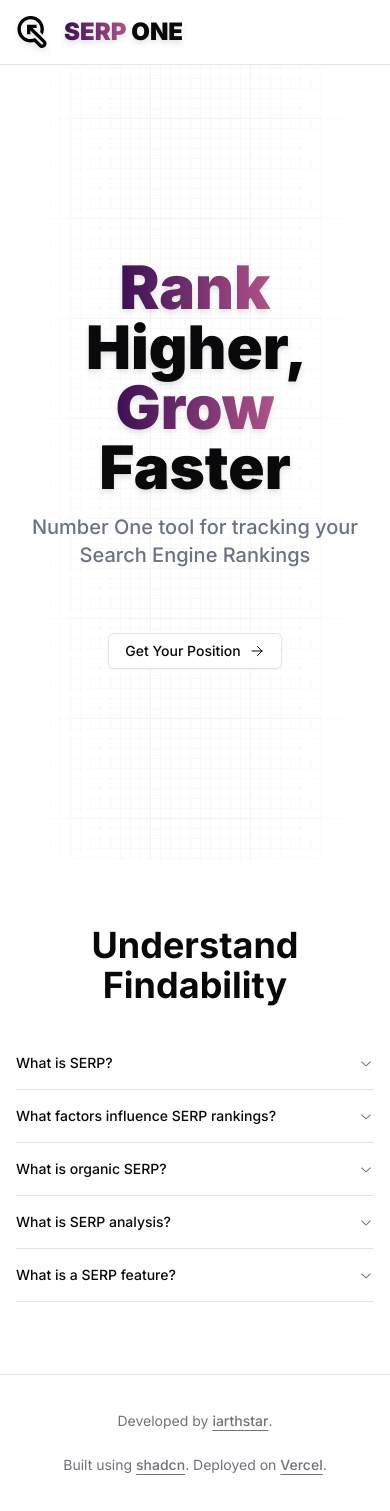
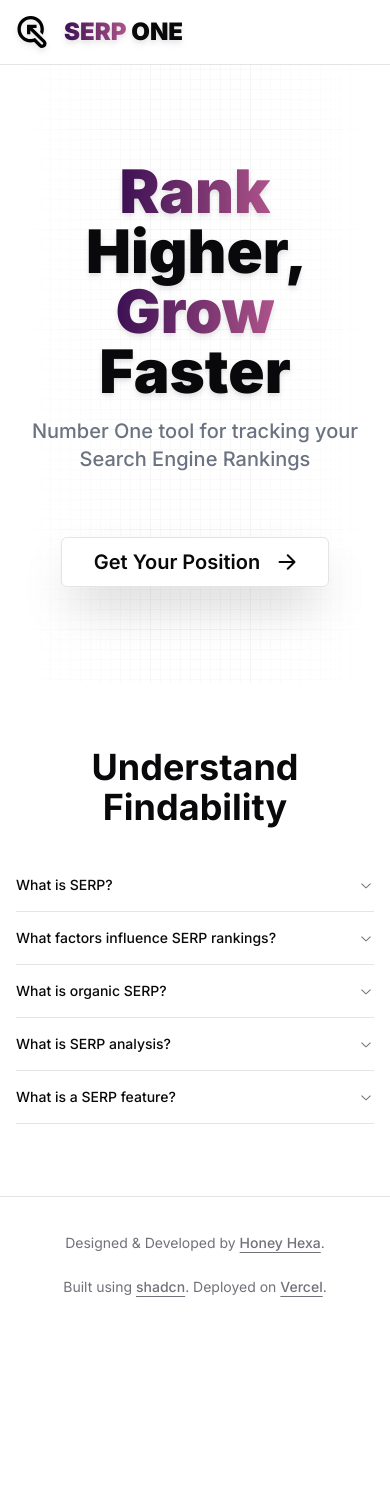
Before and after one commit to Serp-One/serp-one---website, a Next.js app: page / in a window 390 px wide. After the commit the page ends 1333 px from the top, so only its background shows below. Built offline with nearby package versions, Linux system fonts and the light colour scheme.

Commit message:
Updated : Homepage responsiveness
* UI Cosmetics

```diff
--- a/app/app/layout.tsx
+++ b/app/app/layout.tsx
@@ -19,14 +19,14 @@ export default function RootLayout({
   children: React.ReactNode;
 }) {
   return (
-    <ClerkProvider>
+    // <ClerkProvider>
       <html lang="en">
         <body className={inter.className}>
-          <AppHeader />
+          {/* <AppHeader /> */}
           {children}
           <SiteFooter />
         </body>
       </html>
-    </ClerkProvider>
+    // </ClerkProvider>
   );
 }
--- a/app/app/page.tsx
+++ b/app/app/page.tsx
@@ -4,7 +4,7 @@ import { UserButton } from "@clerk/nextjs";
 export default function Home() {
   return (
     <div>
-      <UserButton afterSignOutUrl="/"/>
+      {/* <UserButton afterSignOutUrl="/"/> */}
     </div>
   )
 }
--- a/app/page.tsx
+++ b/app/page.tsx
@@ -10,6 +10,7 @@ import {
   AccordionItem,
   AccordionTrigger,
 } from "@/components/ui/accordion";
+import Link from "next/link";
 
 export default function Home() {
   return (
@@ -21,7 +22,7 @@ export default function Home() {
           <div className="w-full h-full bg-gradient-to-r from-white from-5%" />
           <div className="w-full h-full bg-gradient-to-l from-white from-5%" />
           <PageContaier>
-            <div className="flex flex-col items-center py-48">
+            <div className="flex flex-col items-center py-24 md:py-48">
               <h1 className="drop-shadow-md text-6xl font-black text-center">
                 <TextGradient>Rank</TextGradient> Higher,{" "}
                 <TextGradient>Grow</TextGradient> Faster
@@ -29,11 +30,18 @@ export default function Home() {
               <p className="text-xl font-medium text-center text-gray-500 mt-4">
                 Number One tool for tracking your Search Engine Rankings
               </p>
-              <Button variant="outline" className="bg-white mt-16">
-                Get Your Position <Icons.arrowRight className="ml-2 h-4 w-4" />
-              </Button>
+              <Link href="/sign-up">
+                <Button
+                  variant="outline"
+                  className="transition-all shadow-2xl hover:shadow-sm bg-white mt-16 text-xl font-semibold px-8 py-6"
+                >
+                  Get Your Position{" "}
+                  <span className="ml-3 transform rotate-90">
+                    <Icons.arrowUp className=" h-6 w-6 stroke-2 animate-bounce" />{" "}
+                  </span>
+                </Button>
+              </Link>
             </div>
-
           </PageContaier>
         </ZStack>
         <PageContaier className="w-full max-w-4xl flex flex-col gap-y-8">
--- a/app/sign-in/[[...sign-in]]/page.tsx
+++ b/app/sign-in/[[...sign-in]]/page.tsx
@@ -4,7 +4,7 @@ import { ClerkProvider, SignIn } from "@clerk/nextjs";
 export default function Page() {
   return (
     <ClerkProvider>
-      <div className="h-screen w-screen flex items-center justify-center">
+      <div className="h-screen w-screen flex items-center justify-center bg-gradient-to-l from-[#ad5389] to-[#3c1053]">
       <SignIn />
       </div>
     </ClerkProvider>
--- a/app/sign-up/[[...sign-up]]/page.tsx
+++ b/app/sign-up/[[...sign-up]]/page.tsx
@@ -3,7 +3,7 @@ import { ClerkProvider, SignUp } from "@clerk/nextjs";
 export default function Page() {
   return (
     <ClerkProvider>
-      <div className="h-screen w-screen flex items-center justify-center">
+      <div className="h-screen w-screen flex items-center justify-center bg-gradient-to-l from-[#ad5389] to-[#3c1053]">
 
       <SignUp />
       </div>
--- a/components/brand.tsx
+++ b/components/brand.tsx
@@ -49,8 +49,8 @@ export const Logo: React.FC<any> = (props) => (
     {...props}
   >
     <path
-      fill-rule="evenodd"
-      clip-rule="evenodd"
+      fillRule="evenodd"
+      clipRule="evenodd"
       d="M629.249 770.49L628.93 770.683L652.289 794.042L652.384 793.881L747.91 889.407L747.912 889.405C754.271 895.94 763.161 900 773 900C792.33 900 808 884.33 808 865C808 856.431 804.921 848.581 799.808 842.497L405 458.046V575H300V380V275H405H600V380H475.358L865.506 759.914C894.627 785.569 913 823.139 913 865C913 942.32 850.32 1005 773 1005C735.562 1005 701.556 990.305 676.436 966.368L676.279 966.525L525.014 815.261C489.977 824.869 453.088 830 415 830C185.802 830 0 644.198 0 415C0 185.802 185.802 0 415 0C644.198 0 830 185.802 830 415C830 476.5 816.622 534.876 792.618 587.377L711.385 506.144C720.236 477.326 725 446.719 725 415C725 243.792 586.208 105 415 105C243.792 105 105 243.792 105 415C105 586.208 243.792 725 415 725C463.472 725 509.346 713.875 550.207 694.039L551.246 693L551.603 693.357L551.947 693.188L629.249 770.49Z"
 
     />
--- a/components/icons.tsx
+++ b/components/icons.tsx
@@ -139,6 +139,22 @@ export const Icons = {
       <path d="M21 12a9 9 0 1 1-6.219-8.56" />
     </svg>
   ),
+  arrowUp: (props: IconProps) => (
+    <svg
+      xmlns="http://www.w3.org/2000/svg"
+      fill="none"
+      viewBox="0 0 24 24"
+      stroke-width="1.5"
+      stroke="currentColor"
+      {...props}
+    >
+      <path
+        stroke-linecap="round"
+        stroke-linejoin="round"
+        d="M12 19.5v-15m0 0l-6.75 6.75M12 4.5l6.75 6.75"
+      />
+    </svg>
+  ),
   arrowRight: (props: IconProps) => (
     <svg
       xmlns="http://www.w3.org/2000/svg"
@@ -177,7 +193,7 @@ export const Icons = {
       viewBox="0 0 100 100"
       {...props}
     >
-      <g fill-rule="evenodd">
+      <g fillRule="evenodd">
         <g fill="#000">
           <path
             opacity=".5"
--- a/components/misc.tsx
+++ b/components/misc.tsx
@@ -11,17 +11,31 @@ export const TextGradient: React.FC<any> = ({ className = "", ...rest }) => (
 );
 
 export const PageContaier: React.FC<any> = ({ className = "", ...rest }) => (
-  <div className={cn("w-full m-auto max-w-7xl px-4 md:px-8", className)} {...rest} />
+  <div
+    className={cn("w-full m-auto max-w-7xl px-4 md:px-8", className)}
+    {...rest}
+  />
 );
 
-export const ZStack: React.FC<any> = ({ children, ...rest }) => (
-  <div className="grid grid-cols-1 grid-rows-1">
+export const ZStack: React.FC<any> = ({ children, className, ...rest }) => (
+  <div className={cn("grid grid-cols-1 grid-rows-1", className)} {...rest}>
     {(Array.isArray(children) ? children : [children])?.map(
       (elem: React.ReactNode, i: number) => (
         <div
           key={i}
           className={cn(
-            ["z-[0]", "z-[1]", "z-[2]", "z-[3]", "z-[4]", "z-[5]", "z-[6]", "z-[7]", "z-[8]"][i],
+            [
+              "z-[0]",
+              "z-[1]",
+              "z-[2]",
+              "z-[3]",
+              "z-[4]",
+              "z-[5]",
+              "z-[6]",
+              "z-[7]",
+              "z-[8]",
+              "z-[9]",
+            ][i],
             "col-start-1 row-start-1 col-span-1 row-span-1"
           )}
         >
--- a/components/site-footer.tsx
+++ b/components/site-footer.tsx
@@ -6,14 +6,14 @@ export function SiteFooter() {
       <PageContaier>
         <div className="flex flex-col items-center justify-between gap-4 md:h-24 md:flex-row">
           <p className="text-center text-sm leading-loose text-muted-foreground md:text-left">
-            Developed by{" "}
+            Designed & Developed by{" "}
             <a
-              href="https://bento.me/iarthstar"
+              href="https://www.honeyhexa.com"
               target="_blank"
               rel="noreferrer"
               className="font-medium underline underline-offset-4 hover:text-blue-500"
             >
-              iarthstar
+              Honey Hexa
             </a>
             .
           </p>
--- a/components/site-header.tsx
+++ b/components/site-header.tsx
@@ -16,12 +16,18 @@ export function SiteHeader() {
           <Logo className="h-8 w-8 mr-4 fill-black" /><TextGradient>SERP</TextGradient>&nbsp;ONE
         </Link>
         {/* <MainNav className="mx-4" /> */}
-        <div className="ml-auto items-center space-x-4 hidden md:flex">
+        <div className="ml-auto items-center space-x-8 hidden md:flex">
           {/* <Search /> */}
           {/* <UserNav /> */}
-          <NavigationMenuDemo />
-          <Link href="/sign-in">
-            <Button variant="ghost">Login</Button>
+          {/* <NavigationMenuDemo /> */}
+          <Link href="/" className="text-gray-500 hover:text-black text-sm font-medium">
+            Blog
+          </Link>
+          <Link href="/" className="text-gray-500 hover:text-black text-sm font-medium">
+            Pricing
+          </Link>
+          <Link href="/sign-in" className="text-gray-500 hover:text-black text-sm font-medium">
+            Login
           </Link>
           <Link href="/sign-up">
             <Button>Sign Up</Button>
```
Also changed, not shown: public/pattern.svg, public/serpone-logo.svg.
